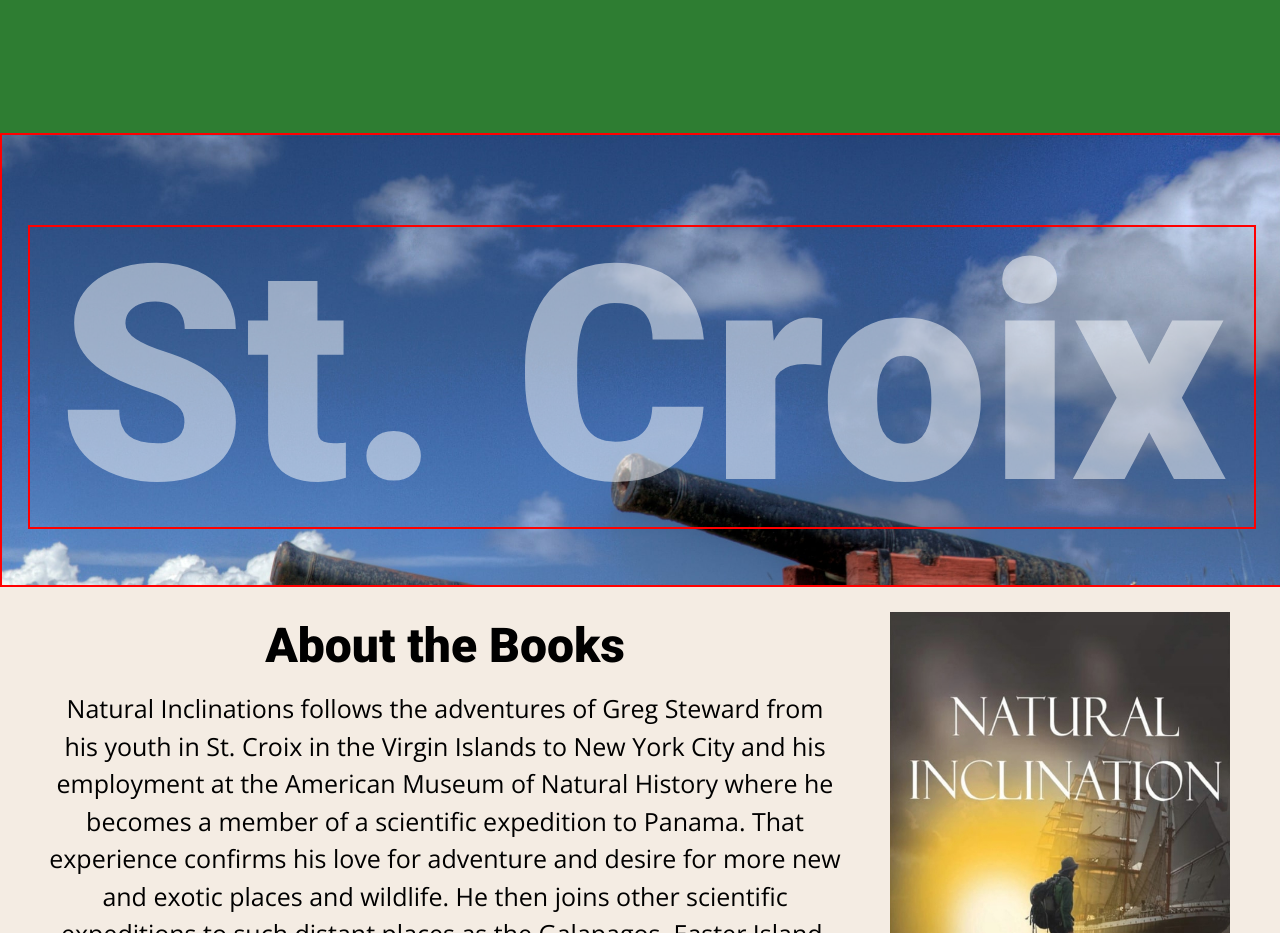
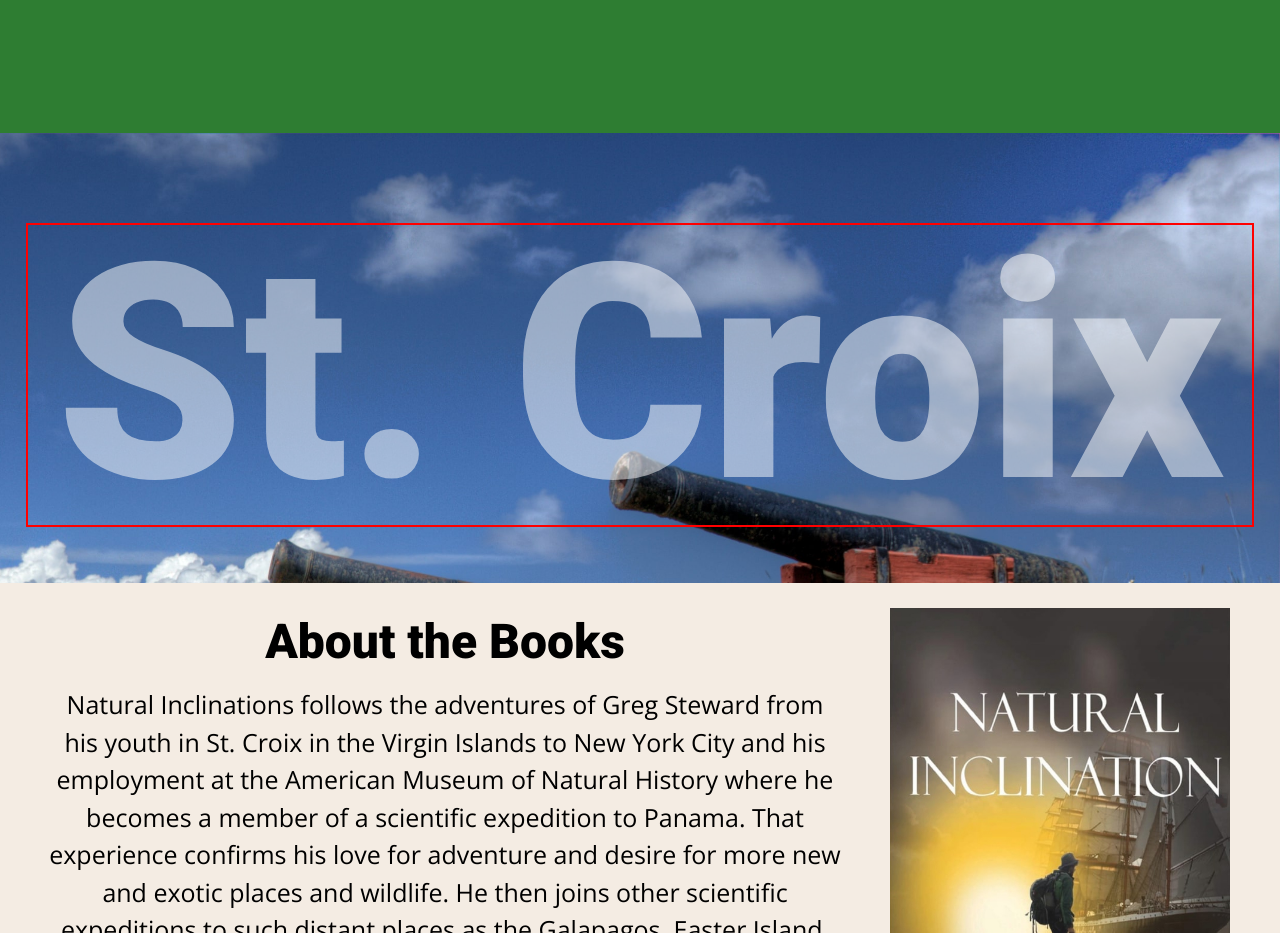
Before and after one commit to authorspress/rolandwauerauthor, a Next.js app: page / in a window 1280 px wide. Shown: the part 1740-2673 px from the top of the page. Built offline with nearby package versions, Linux system fonts and the light colour scheme; a web font is replaced by a local one.

Commit message:
remove red borders

```diff
--- a/styles/croix.scss
+++ b/styles/croix.scss
@@ -2,7 +2,6 @@
 
 .croix-container {
     margin-top: 400px;
-    border: 2px solid red;
     width: 99%;
     height: 450px;
     overflow: hidden;
@@ -49,7 +48,6 @@
 @media only screen and (min-width: 1200px) {
     .croix-container {
     margin-top: 600px;
-    border: 2px solid red;
     width: 100%;
     height: 450px;
     overflow: hidden;
```
